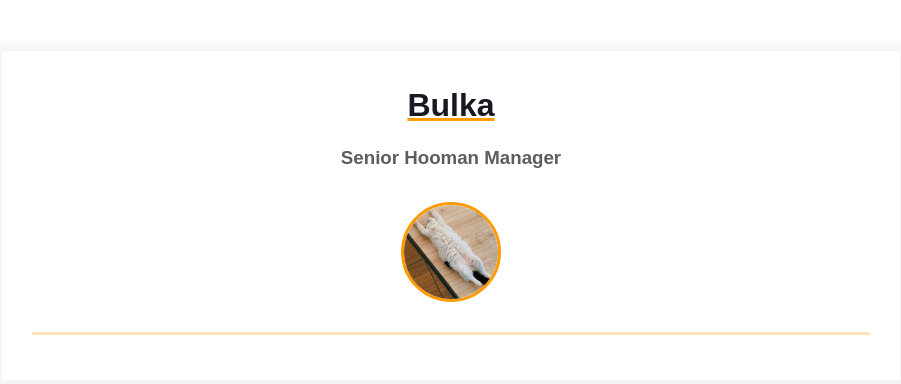
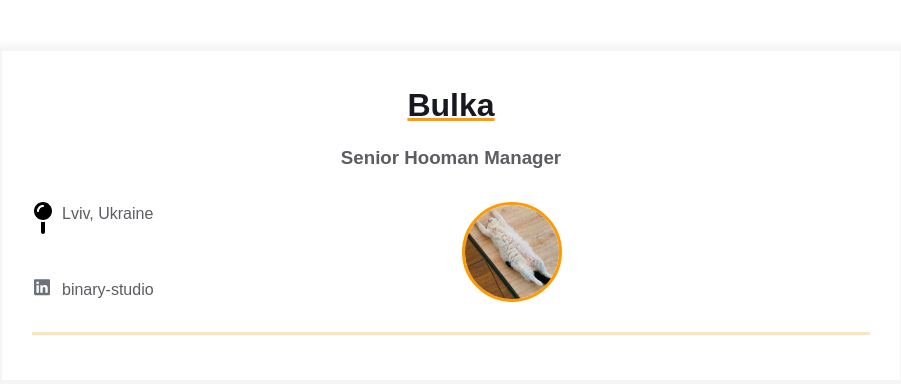
Before and after one commit to Daniil-gith/homepage, a plain HTML site: page index.html in a window 1280 px wide. Shown: the whole page, without its empty margins (189-1090 px from the left). Drawn offline with Linux system fonts and the light colour scheme.

```diff
--- a/index.html
+++ b/index.html
@@ -15,7 +15,26 @@
               <h3 class="contact-info__sub-header">Senior Hooman Manager</h3>
 
               <div class="contact_info_container fh">
-                <div class="contact-info__block"></div>
+                <div class="contact-info__block">
+                    <a href="" rel="author" class="contact-info__item">
+                        <div class="contact-info__item-icon-wrapper">
+                          <svg xmlns="http://www.w3.org/2000/svg" viewBox="0 0 320 512"><!--! Font Awesome Pro 6.2.1 by @fontawesome - https://fontawesome.com License - https://fontawesome.com/license (Commercial License) Copyright 2022 Fonticons, Inc. -->
+                            <path d="M320 144c0 79.5-64.5 144-144 144S32 223.5 32 144S96.5 0 176 0s144 64.5 144 144zM176 80c8.8 0 16-7.2 16-16s-7.2-16-16-16c-53 0-96 43-96 96c0 8.8 7.2 16 16 16s16-7.2 16-16c0-35.3 28.7-64 64-64zM144 480V317.1c10.4 1.9 21.1 2.9 32 2.9s21.6-1 32-2.9V480c0 17.7-14.3 32-32 32s-32-14.3-32-32z"/>
+                          </svg>
+                        </div>
+                        <span>Lviv, Ukraine</span>
+                      </a>
+                      <a href="https://ua.linkedin.com/company/binary-studio_241166" rel="author" class="contact-info__item">
+                        <div class="contact-info__item-icon-wrapper">
+                          <svg class="contact-info__item-icon" xmlns="http://www.w3.org/2000/svg" viewBox="0 0 448 512">
+                            <path
+                              d="M416 32H31.9C14.3 32 0 46.5 0 64.3v383.4C0 465.5 14.3 480 31.9 480H416c17.6 0 32-14.5 32-32.3V64.3c0-17.8-14.4-32.3-32-32.3zM135.4 416H69V202.2h66.5V416zm-33.2-243c-21.3 0-38.5-17.3-38.5-38.5S80.9 96 102.2 96c21.2 0 38.5 17.3 38.5 38.5 0 21.3-17.2 38.5-38.5 38.5zm282.1 243h-66.4V312c0-24.8-.5-56.7-34.5-56.7-34.6 0-39.9 27-39.9 54.9V416h-66.4V202.2h63.7v29.2h.9c8.9-16.8 30.6-34.5 62.9-34.5 67.2 0 79.7 44.3 79.7 101.9V416z">
+                            </path>
+                          </svg>
+                        </div>
+                        <span>binary-studio</span>
+                      </a>
+                </div>
 
                 <div class="contact-info__block contact-info__block--center">
                   <img class="contact-info__avatar" src="assets/Avatar.png" alt="Avatar">
```
